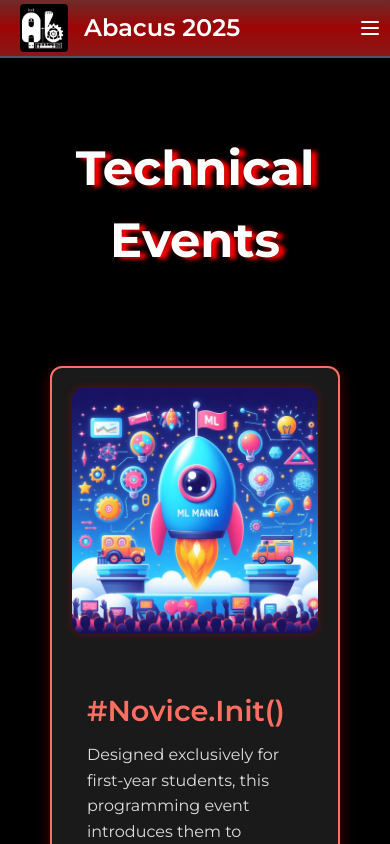
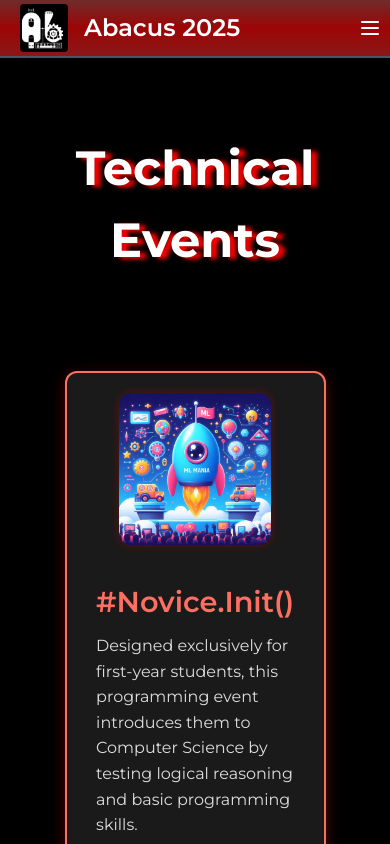
Before and after one commit to cegcsea/Reach-Abacus-25-Frontend, a React (Create React App) app in the folder mern-abacus-theme/frontend-new/: page /technical-events in a window 390 px wide. Shown: the top 844 px of the page. Built offline with nearby package versions, Linux system fonts and the light colour scheme; a web font is replaced by a local one.

Commit message:
overall completed

```diff
--- a/mern-abacus-theme/frontend-new/src/pages/EventIndividual/NoviceInit.js
+++ b/mern-abacus-theme/frontend-new/src/pages/EventIndividual/NoviceInit.js
@@ -69,6 +69,7 @@ const NoviceInit = () => {
                 <div className="round-card">
                   <h3>Round 1</h3>
                   <p><strong>Rolling Event (30 minutes)</strong></p>
+                  <p><strong>What to expect?</strong> Exciting coding scenarios.</p>
                   <p><strong>Location:</strong> Second Floor Lab, DCSE</p>
                   <p><strong>Date:</strong> 22 March 2024</p>
                   <p><strong>Duration:</strong> 9:00 AM to 1:30 PM</p>
@@ -76,6 +77,7 @@ const NoviceInit = () => {
                 <div className="round-card">
                   <h3>Round 2</h3>
                   <p><strong>Coding Challenges</strong></p>
+                  <p><strong>What to expect?</strong> Advanced problem-solving tasks.</p>
                   <p><strong>Location:</strong> Ground Floor Lab, DCSE</p>
                   <p><strong>Date:</strong> 22 to 23 March 2024</p>
                   <p><strong>Duration:</strong> 9:00 PM to 6:00 AM</p>
--- a/mern-abacus-theme/frontend-new/src/pages/TechnicalPage.js
+++ b/mern-abacus-theme/frontend-new/src/pages/TechnicalPage.js
@@ -2,6 +2,7 @@ import React, { useState, useEffect } from "react";
 import Navbar from "../components/Navbar";
 import "../styles/Eventinner.css";
 import img1 from "../assets/images/events pic/1.png";
+
 import Contact from "../components/Contact";
 import { Link } from "react-router-dom"; // Import Link from React Router
 
--- a/mern-abacus-theme/frontend-new/src/styles/Intern.css
+++ b/mern-abacus-theme/frontend-new/src/styles/Intern.css
@@ -5,6 +5,7 @@ body {
     padding: 0;
     background-color: #121212;
     color: #f4f4f4;
+    box-sizing: border-box;
 
   }
 
@@ -22,10 +23,10 @@ body {
   /* Middle Section */
   .middle-section {
     text-align: center;
-    padding: 20px;
     background-color: #1a1a1a;
     margin: auto;
-  }
+    width: 100%;
+ }
 
   /* Tabs */
   .tabs {
@@ -55,10 +56,13 @@ body {
 
   /* Content */
   .content-container {
+    width: inherit;
     display: flex;
     align-items: center;
     justify-content: center;
     gap: 20px;
+      margin: 20px auto;
+
   }
 
   .event-image {
@@ -70,6 +74,11 @@ body {
 
   .content {
     max-width: 600px;
+    text-align: left;
+    padding: 0 25px;
+  }
+  .para{
+
     text-align: left;
   }
 
@@ -109,17 +118,39 @@ body {
     border-radius: 4px;
   }
 
+
   /* Responsive Design */
   @media (max-width: 768px) {
     .tabs {
       gap: 5px;
     }
-
+  .logo-container{
+    text-align: center;
+  }
     .tabs button {
       width: 100%;
     }
 
     .content {
-      text-align: center;
+      text-align:left;
+    }
+    .content-container img {
+        margin-right: 0;
+        margin-bottom: 20px;
+       width: 70%;
+        margin: auto;
+    }
+.para{
+    padding:0 25px ;
+}
+  }
+
+
+  @media(max-width:1200px)
+  {
+    .content-container{
+        width: 90%;
+        margin:25px auto;
+
     }
   }
```
